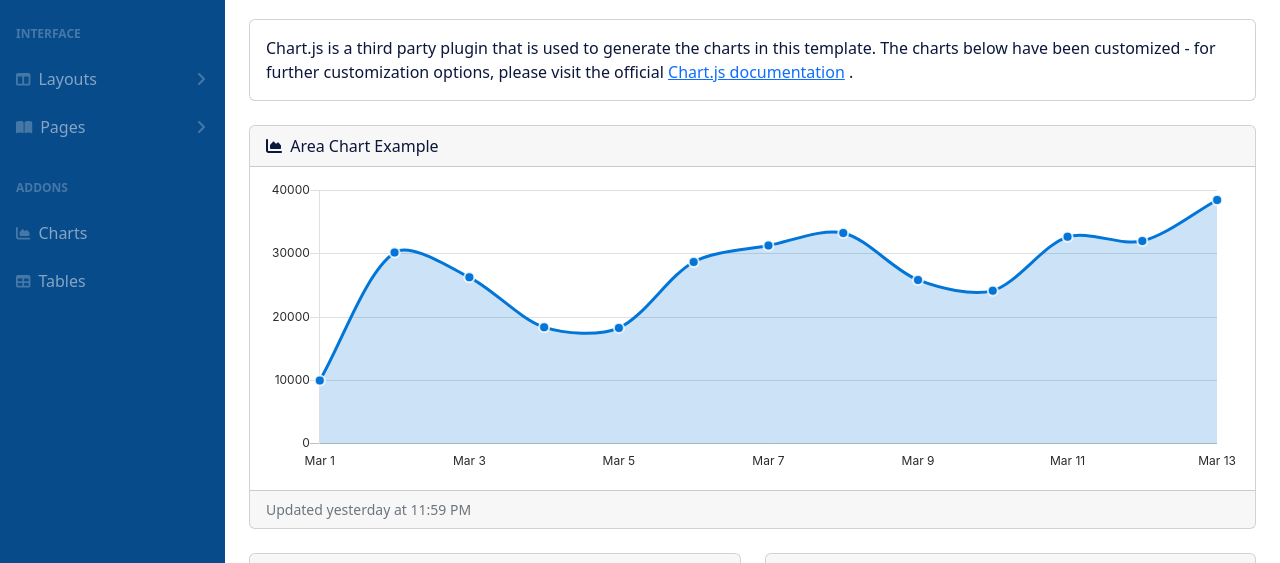
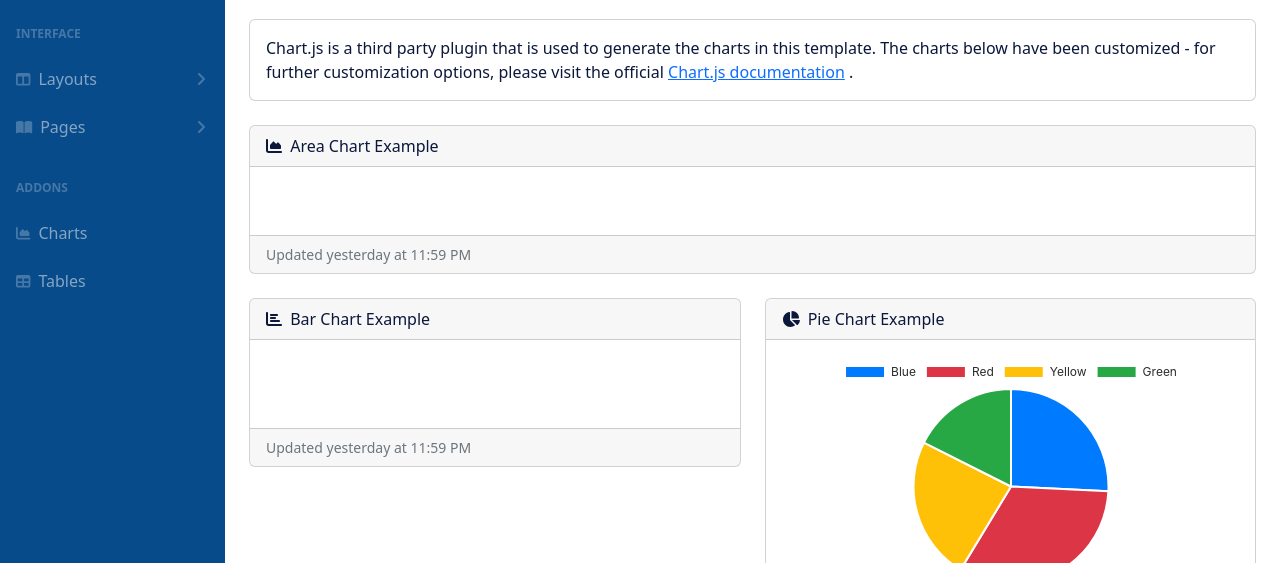
Before and after one commit to meiyincr3/ClimaProyecto5, a plain HTML site: page charts.html in a window 1280 px wide. Shown: the part 165-728 px from the top of the page. Drawn offline with nearby package versions, Linux system fonts and the light colour scheme.

Commit message:
commit 2

```diff
--- a/assets/demo/chart-area-demo.js
+++ /dev/null
@@ -1,54 +0,0 @@
-// Set new default font family and font color to mimic Bootstrap's default styling
-Chart.defaults.global.defaultFontFamily = '-apple-system,system-ui,BlinkMacSystemFont,"Segoe UI",Roboto,"Helvetica Neue",Arial,sans-serif';
-Chart.defaults.global.defaultFontColor = '#292b2c';
-
-// Area Chart Example
-var ctx = document.getElementById("myAreaChart");
-var myLineChart = new Chart(ctx, {
-  type: 'line',
-  data: {
-    labels: ["Mar 1", "Mar 2", "Mar 3", "Mar 4", "Mar 5", "Mar 6", "Mar 7", "Mar 8", "Mar 9", "Mar 10", "Mar 11", "Mar 12", "Mar 13"],
-    datasets: [{
-      label: "Sessions",
-      lineTension: 0.3,
-      backgroundColor: "rgba(2,117,216,0.2)",
-      borderColor: "rgba(2,117,216,1)",
-      pointRadius: 5,
-      pointBackgroundColor: "rgba(2,117,216,1)",
-      pointBorderColor: "rgba(255,255,255,0.8)",
-      pointHoverRadius: 5,
-      pointHoverBackgroundColor: "rgba(2,117,216,1)",
-      pointHitRadius: 50,
-      pointBorderWidth: 2,
-      data: [10000, 30162, 26263, 18394, 18287, 28682, 31274, 33259, 25849, 24159, 32651, 31984, 38451],
-    }],
-  },
-  options: {
-    scales: {
-      xAxes: [{
-        time: {
-          unit: 'date'
-        },
-        gridLines: {
-          display: false
-        },
-        ticks: {
-          maxTicksLimit: 7
-        }
-      }],
-      yAxes: [{
-        ticks: {
-          min: 0,
-          max: 40000,
-          maxTicksLimit: 5
-        },
-        gridLines: {
-          color: "rgba(0, 0, 0, .125)",
-        }
-      }],
-    },
-    legend: {
-      display: false
-    }
-  }
-});
--- a/assets/demo/chart-bar-demo.js
+++ /dev/null
@@ -1,46 +0,0 @@
-// Set new default font family and font color to mimic Bootstrap's default styling
-Chart.defaults.global.defaultFontFamily = '-apple-system,system-ui,BlinkMacSystemFont,"Segoe UI",Roboto,"Helvetica Neue",Arial,sans-serif';
-Chart.defaults.global.defaultFontColor = '#292b2c';
-
-// Bar Chart Example
-var ctx = document.getElementById("");
-var myLineChart = new Chart(ctx, {
-  type: 'bar',
-  data: {
-    labels: ["January", "February", "March", "April", "May", "June"],
-    datasets: [{
-      label: "Revenue",
-      backgroundColor: "rgba(2,117,216,1)",
-      borderColor: "rgba(2,117,216,1)",
-      data: [4215, 5312, 6251, 7841, 9821, 14984],
-    }],
-  },
-  options: {
-    scales: {
-      xAxes: [{
-        time: {
-          unit: 'month'
-        },
-        gridLines: {
-          display: false
-        },
-        ticks: {
-          maxTicksLimit: 6
-        }
-      }],
-      yAxes: [{
-        ticks: {
-          min: 0,
-          max: 15000,
-          maxTicksLimit: 5
-        },
-        gridLines: {
-          display: true
-        }
-      }],
-    },
-    legend: {
-      display: false
-    }
-  }
-});
```
Also changed, not shown: index.html (+3 -40 lines), 2 other files.
